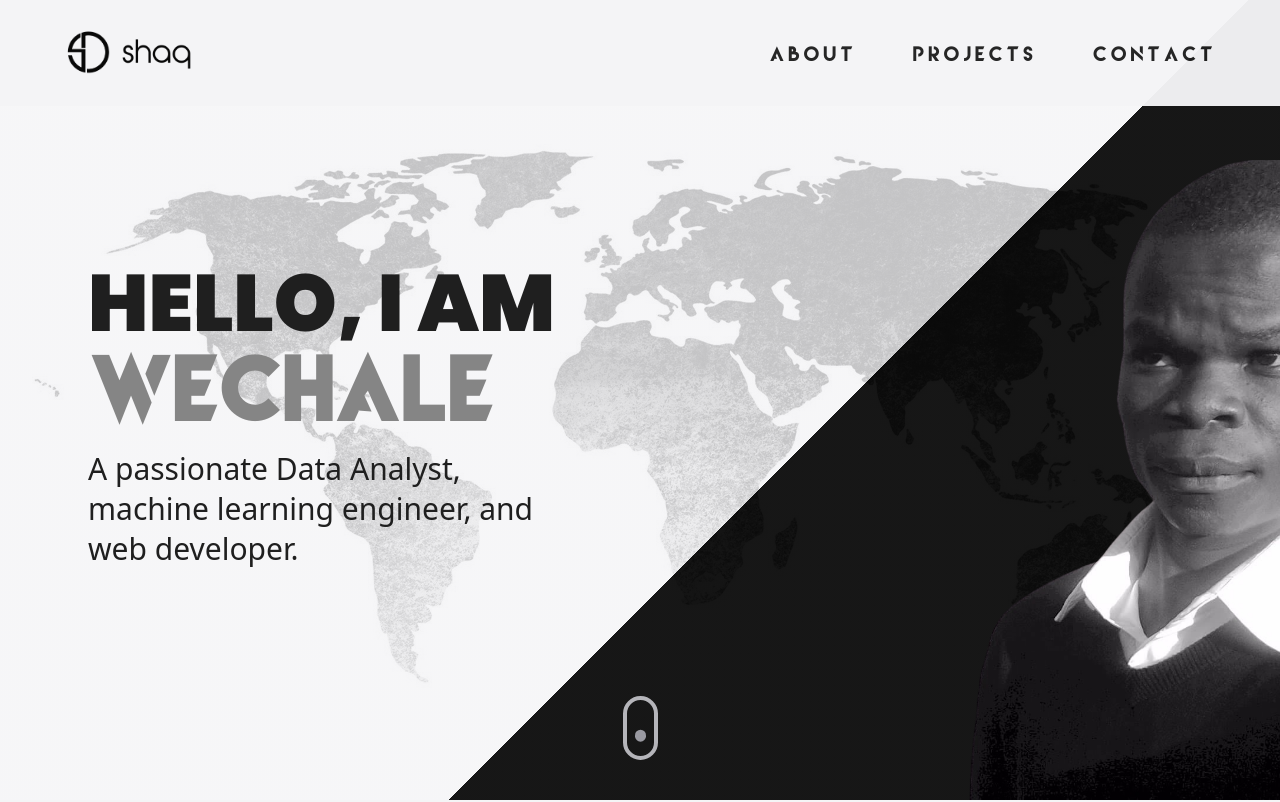
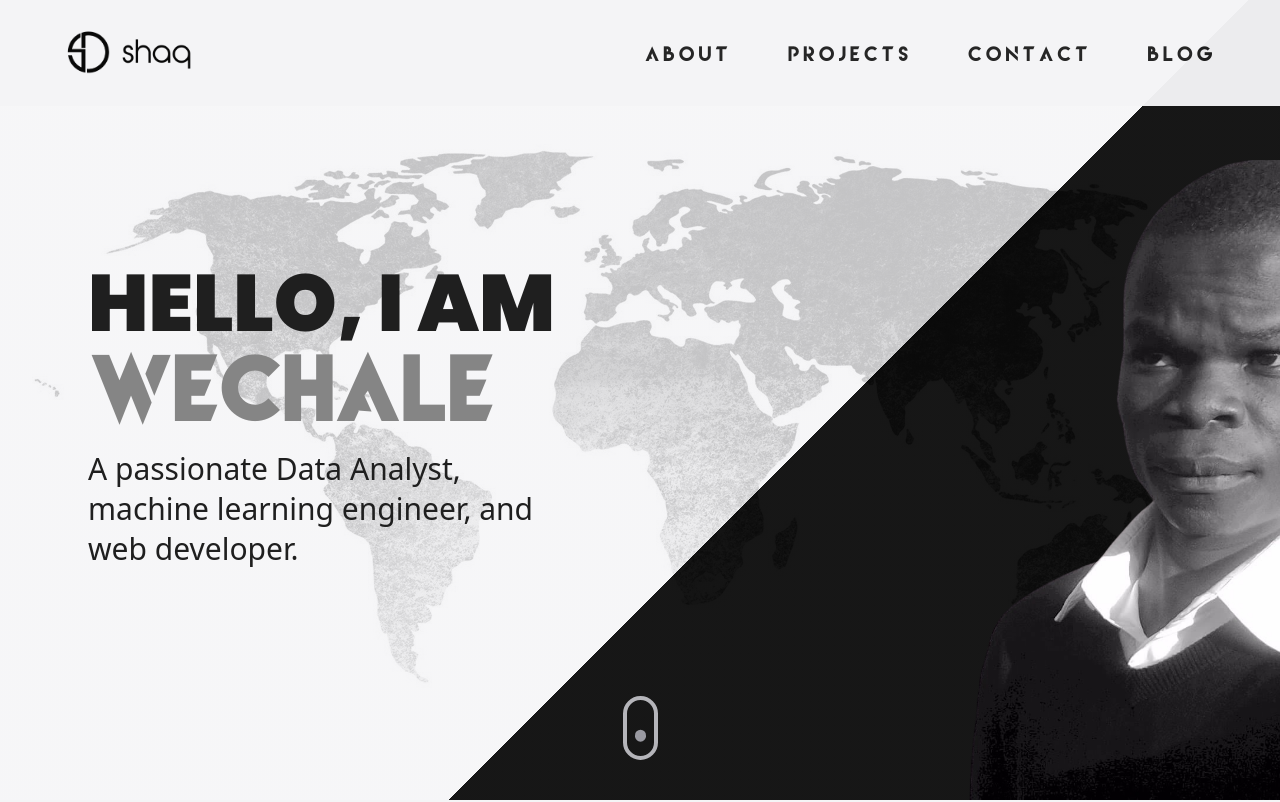
Before and after one commit to wessware/portfolio_24, a React (Vite) app: page / in a window 1280 px wide. Shown: the top 802 px of the page. Built offline with nearby package versions, Linux system fonts and the light colour scheme.

Commit message:
added blog as constant

```diff
--- a/src/constants/index.js
+++ b/src/constants/index.js
@@ -41,6 +41,10 @@ export const navLinks = [
   {
     id: 'contact',
     title: 'Contact',
+  },
+  {
+    id: 'blog',
+    title: 'Blog',
   },
 ];
 
```
